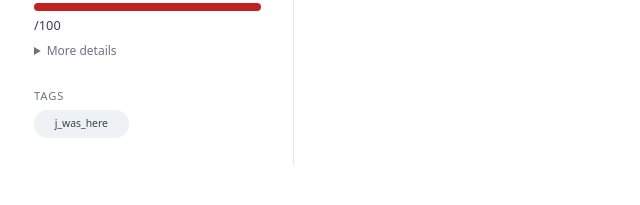
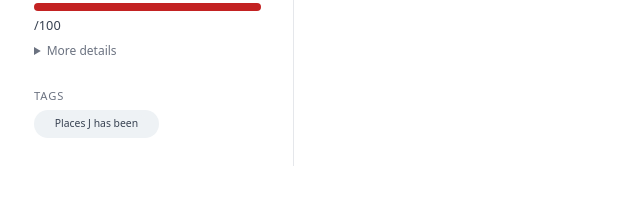
Before and after one commit to Joshua-kea/Travel, a Jekyll site: the page built from _countries/russia.md, in a window 1280 px wide. Shown: the part 628-833 px from the top of the page, without its empty margins (56-696 px from the left). Built offline with Jekyll 4.4.1, drawn with Linux system fonts in a browser that asks for light colours.

Commit message:
K countries

```diff
--- a/_countries/russia.md
+++ b/_countries/russia.md
@@ -4,8 +4,7 @@ iso: RUS
 name: Russia
 continent: Europe
 gay_friendliness: ""
-tags:
-  - j_was_here
+tags: [j_has_been]
 language: []
 capital: ""
 currency:
```
